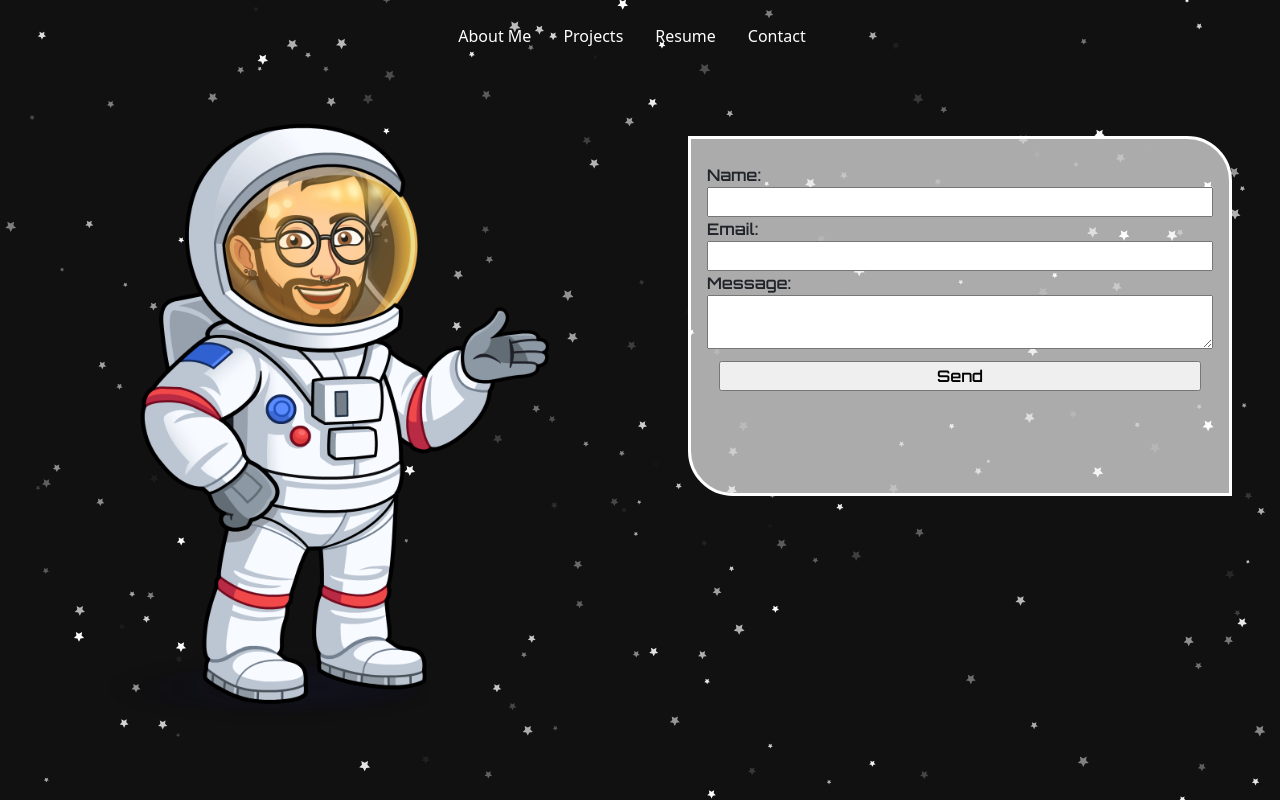
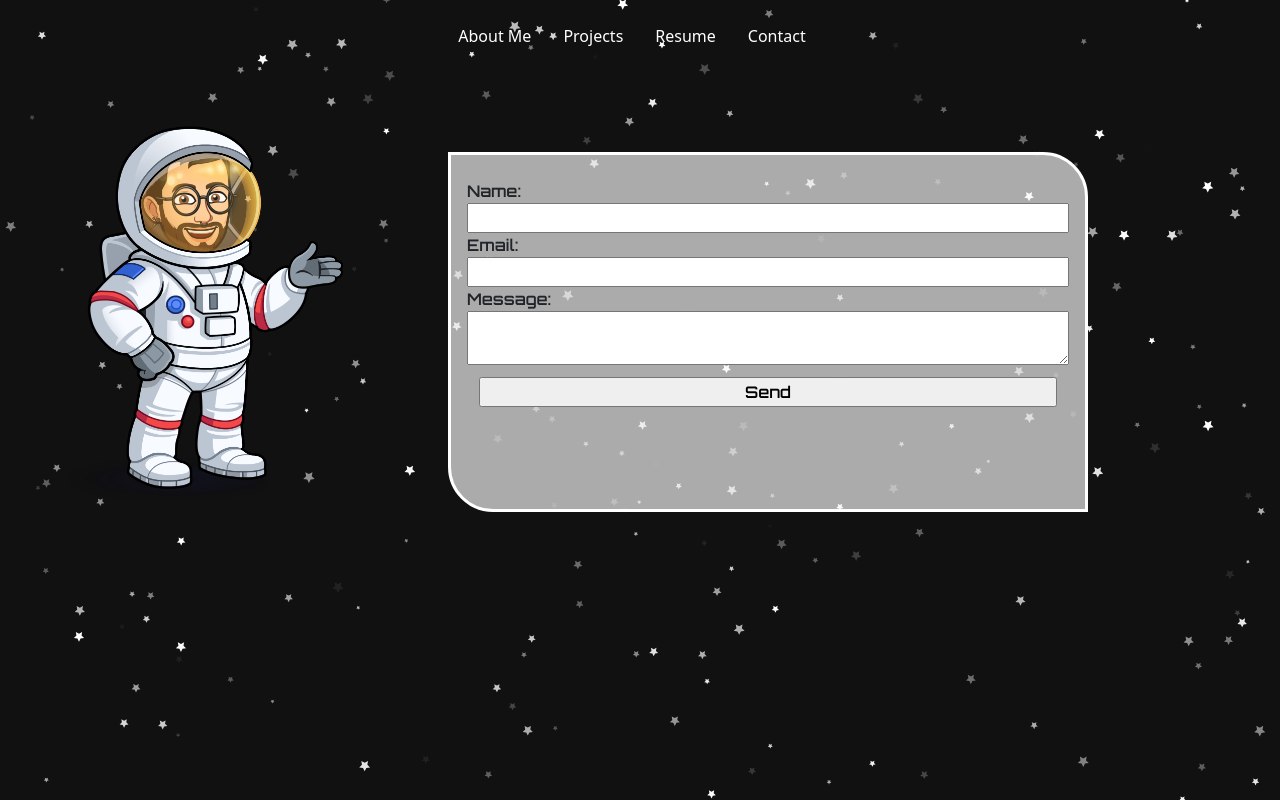
Before and after one commit to JesusGonzalez05/Portfolio-Jesus-Gonzalez, a React (Create React App) app: page /Contact in a window 1280 px wide. Built offline with nearby package versions, Linux system fonts and the light colour scheme.

Commit message:
spaced astronaut avatar and contact form on contact page.

```diff
--- a/src/App.css
+++ b/src/App.css
@@ -205,7 +205,12 @@ margin-top: -.5rem;
 height: 80vh;
 width: 100vw;
 display: flex;
-justify-content: center;
+justify-content: flex-start;
+margin-top: 1rem;
+}
+.Astronaut{
+height: 400px;
+width: 400px;
 }
 .form{
 margin: 1.5rem 1rem 1rem 1rem;
--- a/src/pages/Contact.js
+++ b/src/pages/Contact.js
@@ -20,7 +20,7 @@ const Contact = () => {
 
   return (
     <div className='contact-page'>
-      <img className='' src = {Astronaut} alt="Jesus' avatar as an astronaut"></img>
+      <img className='Astronaut' src = {Astronaut} alt="Jesus' avatar as an astronaut"></img>
 
       <div className='form-container'>
         <form className="form" ref={form} onSubmit={sendEmail}>
```
